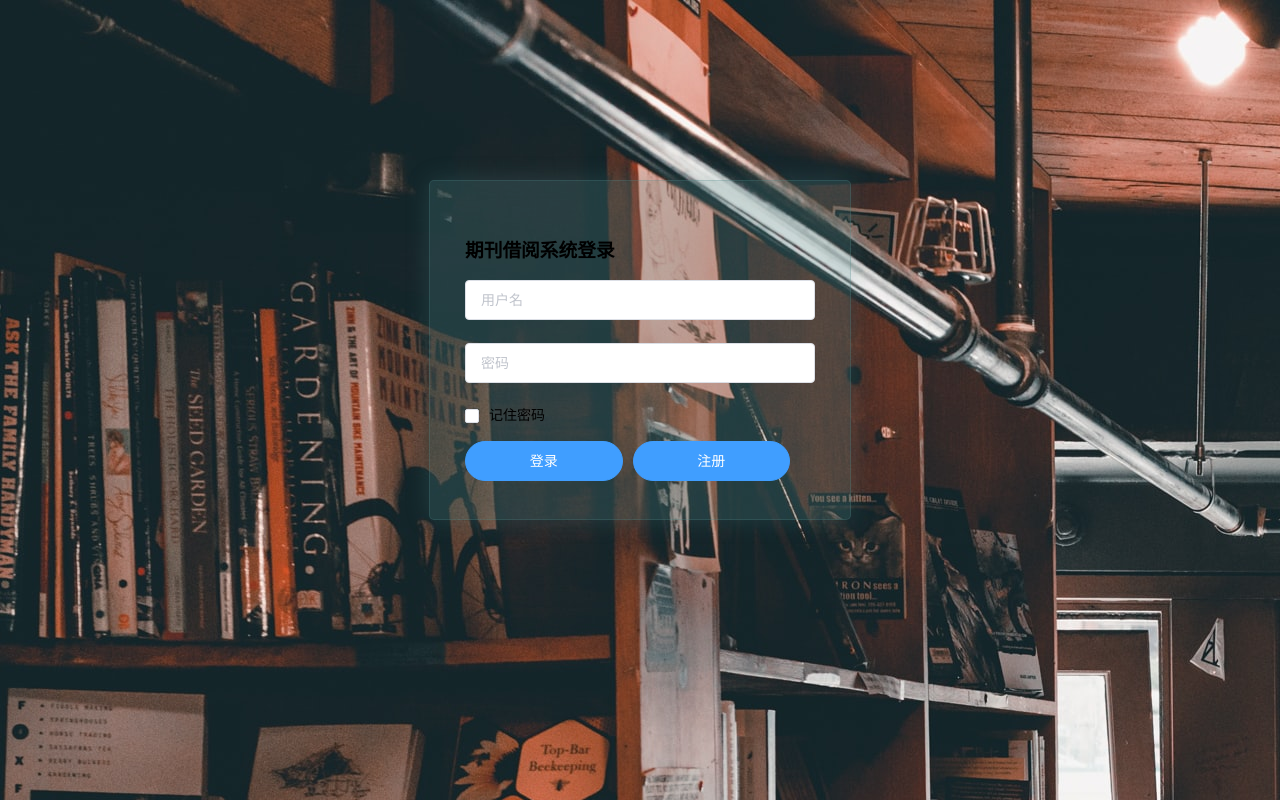
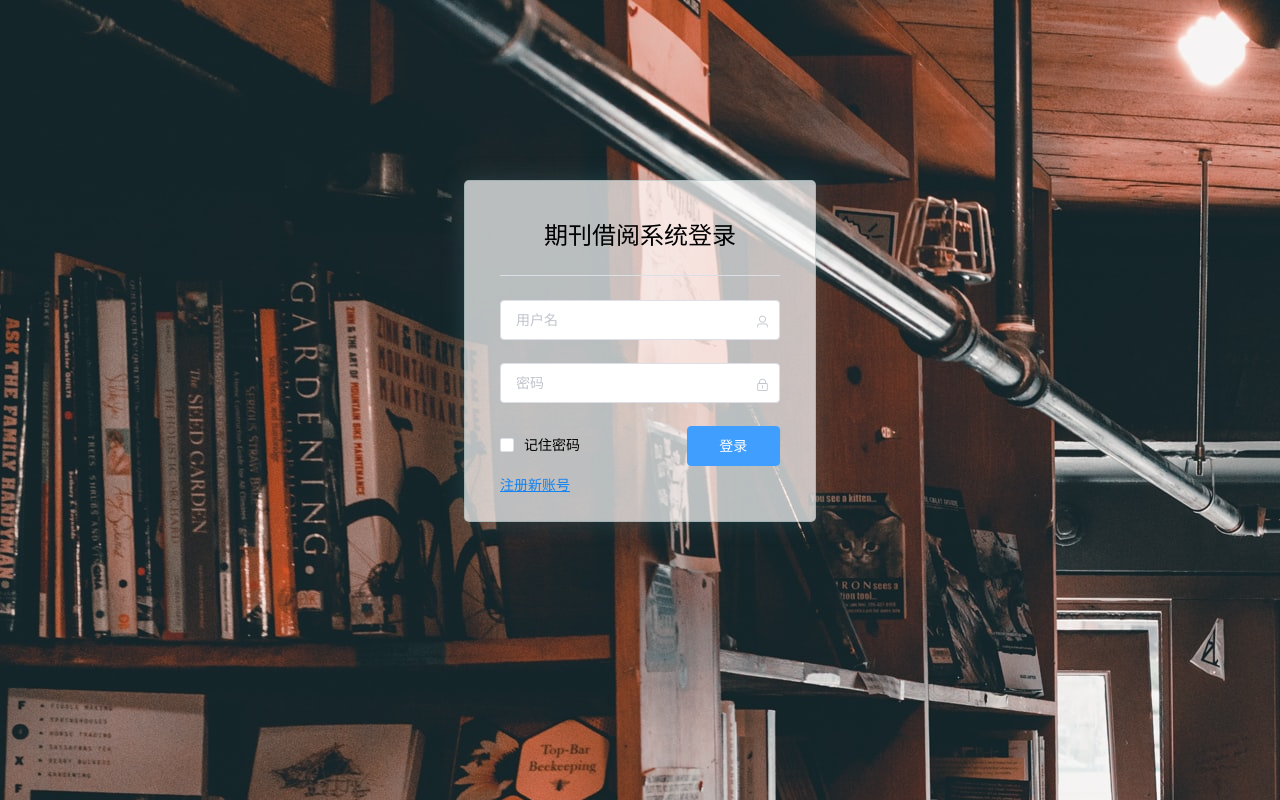
Before and after one commit to Adanadia/periodicalManageSystem_frontPage, a Vue app: page /login in a window 1280 px wide. Built offline with nearby package versions, Linux system fonts and the light colour scheme.

Commit message:
12-4 晚上，首页样式修改，不用写假数据

```diff
--- a/src/main.js
+++ b/src/main.js
@@ -10,7 +10,7 @@ var qs = require('qs');
 
 Vue.use(VueAxios, axios)
 Vue.use(ElementUI)
-axios.defaults.baseURL = '/api'
+axios.defaults.baseURL = '/api'//用假数据注释掉
 
 axios.interceptors.request.use(function (config) {
   console.log(config)
--- a/src/views/Login.vue
+++ b/src/views/Login.vue
@@ -7,11 +7,13 @@
              label-width="0px"
              class="demo-ruleForm login-page">
       <h3 class="title">期刊借阅系统登录</h3>
+      <el-divider></el-divider>
       <el-form-item prop="usernum">
         <el-input type="text"
                   v-model="ruleForm2.usernum"
                   auto-complete="on"
                   placeholder="用户名"
+                  suffix-icon="el-icon-user"
         ></el-input>
       </el-form-item>
       <el-form-item prop="password">
@@ -19,21 +21,27 @@
                   v-model="ruleForm2.password"
                   auto-complete="new-password"
                   placeholder="密码"
+                  suffix-icon="el-icon-lock"
         ></el-input>
       </el-form-item>
-      <el-checkbox v-model="checked" class="rememberme" style="color: black">记住密码</el-checkbox>
-      <el-form-item style="width:100%;">
-        <el-button type="primary"
-                   style="width:45%;"
-                   @click.once="handleSubmit"
-                   :loading="logining"
-                   round
-        >登录</el-button>
-        <el-button type="primary"
-                   style="width:45%;"
-                   @click.once="register"
-                   round
-        >注册</el-button>
+      <el-row>
+        <el-col span="16">
+          <el-checkbox v-model="checked" class="rememberme" style="color: black">记住密码</el-checkbox>
+        </el-col>
+        <el-col span="8">
+          <el-button type="primary"
+                     style="width:100%;"
+                     @click.once="handleSubmit"
+                     :loading="logining"
+
+          >登录</el-button>
+        </el-col>
+      </el-row>
+      <el-form-item style="width:100%;margin-bottom: 0px">
+
+        <a @click.once="register" style="color: #1482f0" href="#">
+          注册新账号
+        </a>
       </el-form-item>
     </el-form>
   </div>
@@ -65,15 +73,15 @@ export default {
           this.axios.post('/userlogin', {
             user_num: this.ruleForm2.usernum,
             password: this.ruleForm2.password
-          }).then(data => {
-            if (data.data.status === 0) {
+          }).then(response => {
+            if (response.data.status === 0) {
               this.logining = true
-              localStorage.setItem("token", data.data.data.authorization)
+              localStorage.setItem("token", response.data.data.authorization)
               // this.axios.defaults.headers.common['Authorization'] = token
               this.$router.push({path: '/main'})
             } else {
               this.logining = false
-              this.$alert(data.data.msg, '提示', {
+              this.$alert(response.data.msg, '提示', {
                 confirmButtonText: '重新登录'
               })
             }
@@ -105,15 +113,22 @@ export default {
     -webkit-border-radius: 5px;
     border-radius: 5px;
     margin: 180px auto;
-    width: 350px;
+    width: 280px;
     padding: 35px 35px 15px;
-    background-color: rgba(81, 136, 136, 0.25);
+    background-color: rgba(255, 255, 255, 0.7);
     border: 1px solid #5188883F;
     box-shadow: 0 0 25px #5188883F;
 
   }
   label.el-checkbox.rememberme {
-    margin: 0px 0px 15px;
+    margin-top: 10px;
     text-align: left;
   }
+  .title{
+    margin-top: 0px !important;
+    text-align: center;
+    font-weight: normal;
+    font-size: 150%;
+
+  }
 </style>
--- a/vue.config.js
+++ b/vue.config.js
@@ -3,7 +3,7 @@ module.exports = {
         devServer: {
             proxy: {
                 '/api': {
-                    target: 'http://127.0.0.1:8081',
+                    target: 'http://123.60.34.212:8081',
                     changOrigin: true,
                     pathRewrite: {
                         '^/api': ''
@@ -13,3 +13,4 @@ module.exports = {
         }
     }
 }
+//用假数据注释掉
```
